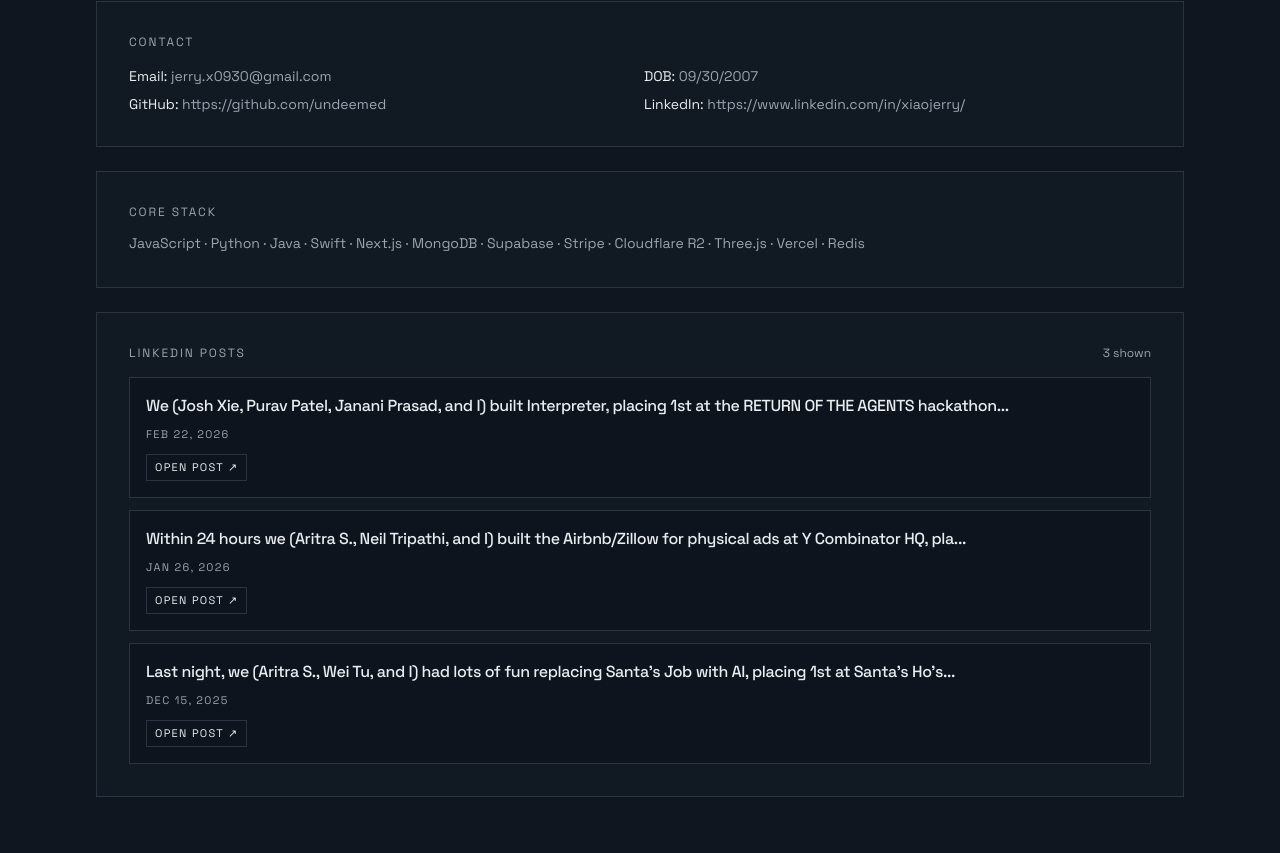
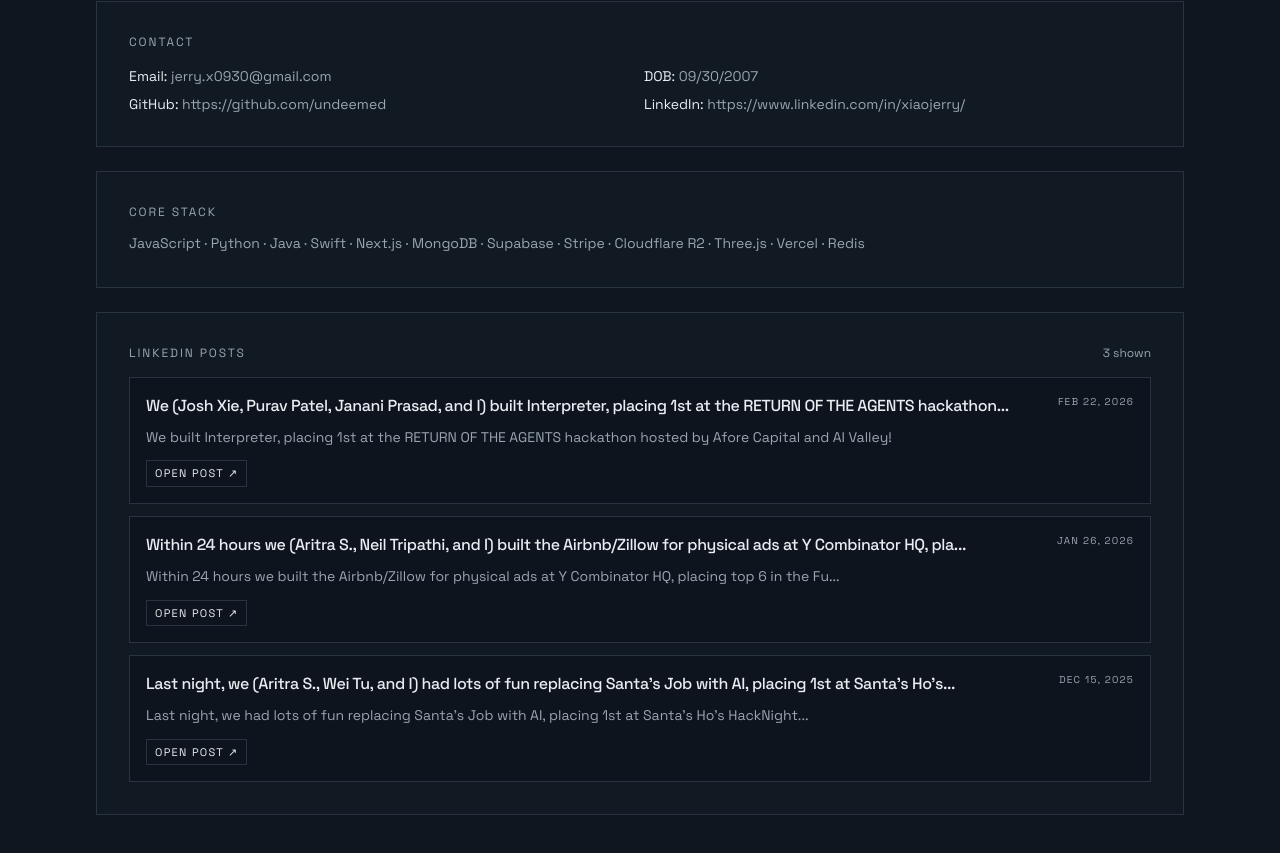
Before and after one commit to undeemed/xiao.sh, a Next.js app: page /about in a window 1280 px wide. Shown: the part 525-1378 px from the top of the page. Built offline with nearby package versions, Linux system fonts and the light colour scheme.

Commit message:
Formalize email and refine About

```diff
--- a/src/app/about/page.tsx
+++ b/src/app/about/page.tsx
@@ -185,12 +185,22 @@ export default async function AboutPage() {
         <div className="mt-4 space-y-3">
           {topPosts.map((post) => (
             <article key={post.url} className="border border-[var(--line)] bg-[var(--panel-2)] p-4">
-              <h2 className="text-sm font-medium tracking-tight md:text-base">
-                {truncate(post.headline || "LinkedIn Post", 120)}
-              </h2>
-              <p className="mt-2 text-[11px] uppercase tracking-[0.12em] text-[var(--muted)]">
-                {formatDate(post.publishedAt) ?? "Date unavailable"}
-              </p>
+              <div className="flex items-start justify-between gap-3">
+                <h2 className="text-sm font-medium tracking-tight md:text-base">
+                  {truncate(post.headline || "LinkedIn Post", 120)}
+                </h2>
+                {post.publishedAt && (
+                  <span className="shrink-0 text-[10px] uppercase tracking-[0.12em] text-[var(--muted)]">
+                    {formatDate(post.publishedAt)}
+                  </span>
+                )}
+              </div>
+
+              {post.excerpt && (
+                <p className="mt-2 text-sm leading-relaxed text-[var(--muted)]">
+                  {truncate(post.excerpt, 200)}
+                </p>
+              )}
 
               <div className="mt-3 flex flex-wrap gap-2">
                 <a
--- a/src/app/page.tsx
+++ b/src/app/page.tsx
@@ -37,9 +37,9 @@ export default function Home() {
       <section id="about" className="border border-[var(--line)] bg-[var(--panel)] p-6 md:p-8">
         <p className="text-xs uppercase tracking-[0.16em] text-[var(--muted)]">Hello I&apos;m</p>
         <h1 className="mt-3 text-3xl font-semibold tracking-tight md:text-4xl">{profile.name}</h1>
-        <p className="mt-3 max-w-2xl text-sm leading-relaxed text-[var(--muted)] md:text-base">
-          {profile.education}. {profile.bio} This site keeps things minimal: quick context,
-          searchable projects, and direct links.
+        <p className="mt-3 max-w-3xl text-sm leading-relaxed text-[var(--muted)] md:text-base">
+          CS @ {profile.education} class of 2029. {profile.bio} This site keeps things minimal: quick context,
+          searchable projects, and direct links. Take a look at the stuff I've worked on below :)
         </p>
       </section>
 
```
